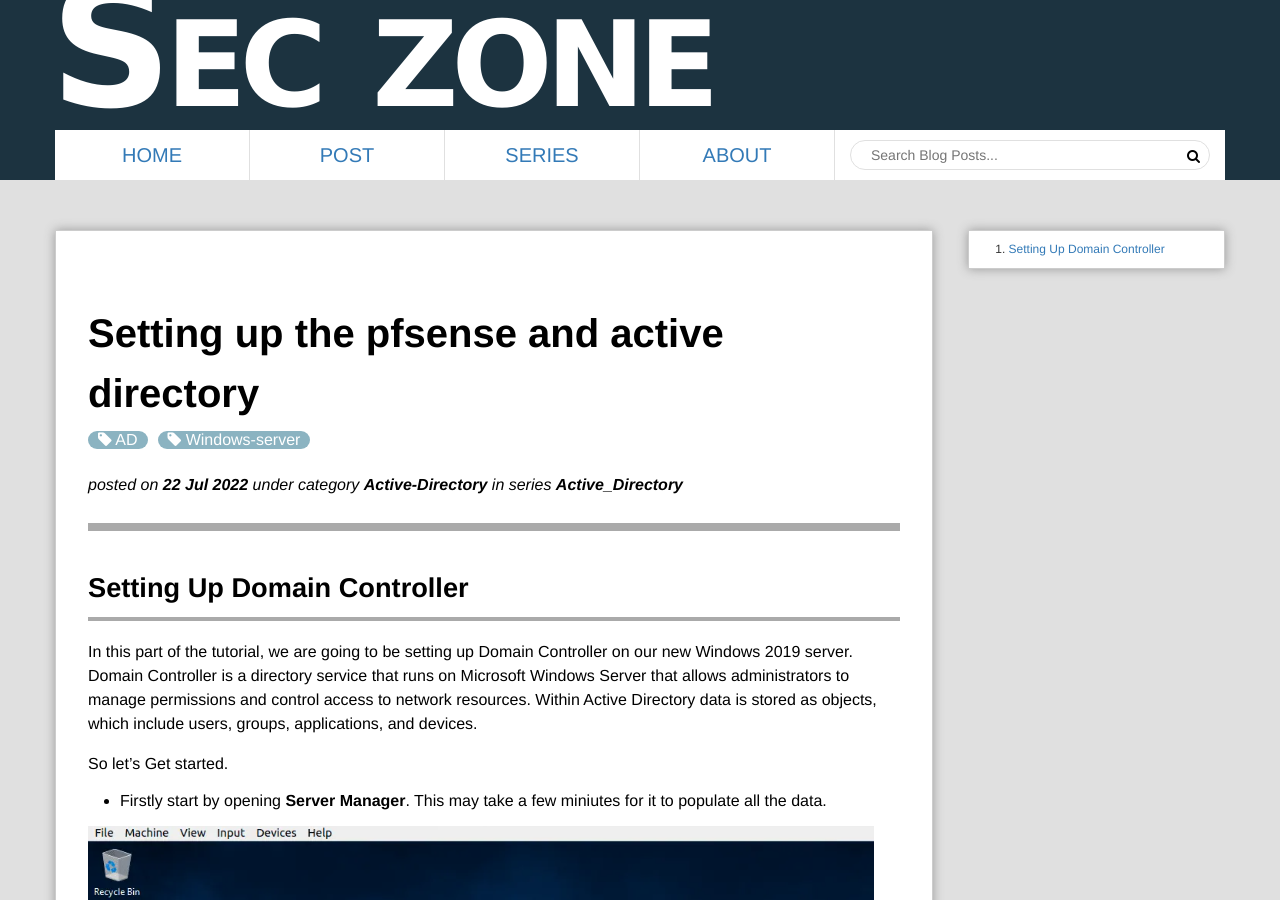
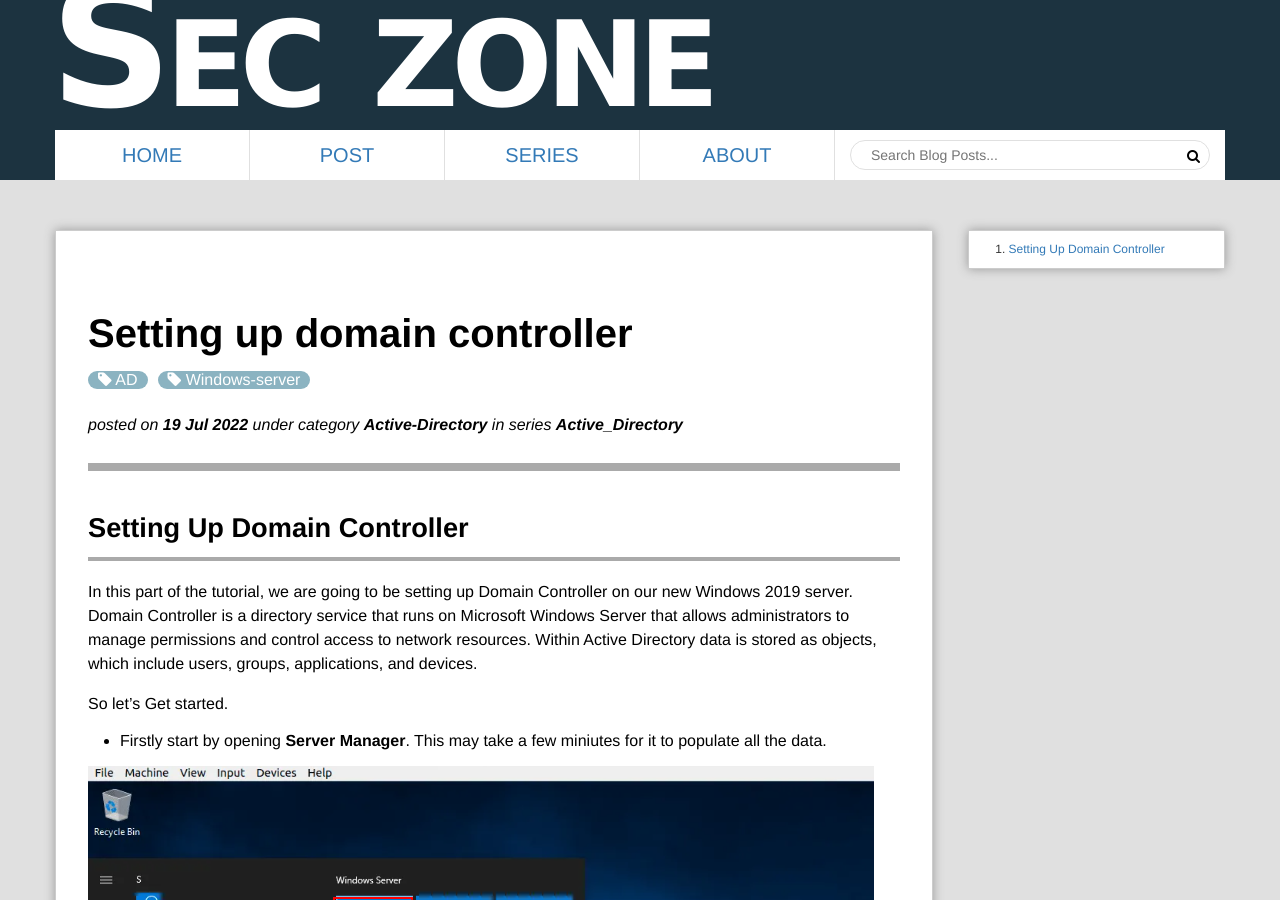
Before and after one commit to SecZone1/seczone1.github.io, a Jekyll site: the page built from _Active_Directory/2022-07-19-Setting-Up-Domain-Controller.md, in a window 1280 px wide and 900 px high. Built offline with Jekyll 4.4.1, drawn with Linux system fonts in a browser that asks for light colours.

Commit message:
Update and rename 2022-07-22-Setting-Up-Domain-Controller.md to 2022-07-19-Setting-Up-Domain-Controller.md

```diff
--- a/_Active_Directory/2022-07-22-Setting-Up-Domain-Controller.md
+++ b/_Active_Directory/2022-07-19-Setting-Up-Domain-Controller.md
@@ -1,5 +1,5 @@
 ---
-title: "Setting Up the PFSense and Active Directory "
+title: "Setting Up Domain Controller "
 layout: post
 category: Active-Directory
 tags: [AD, Windows-server]
```
